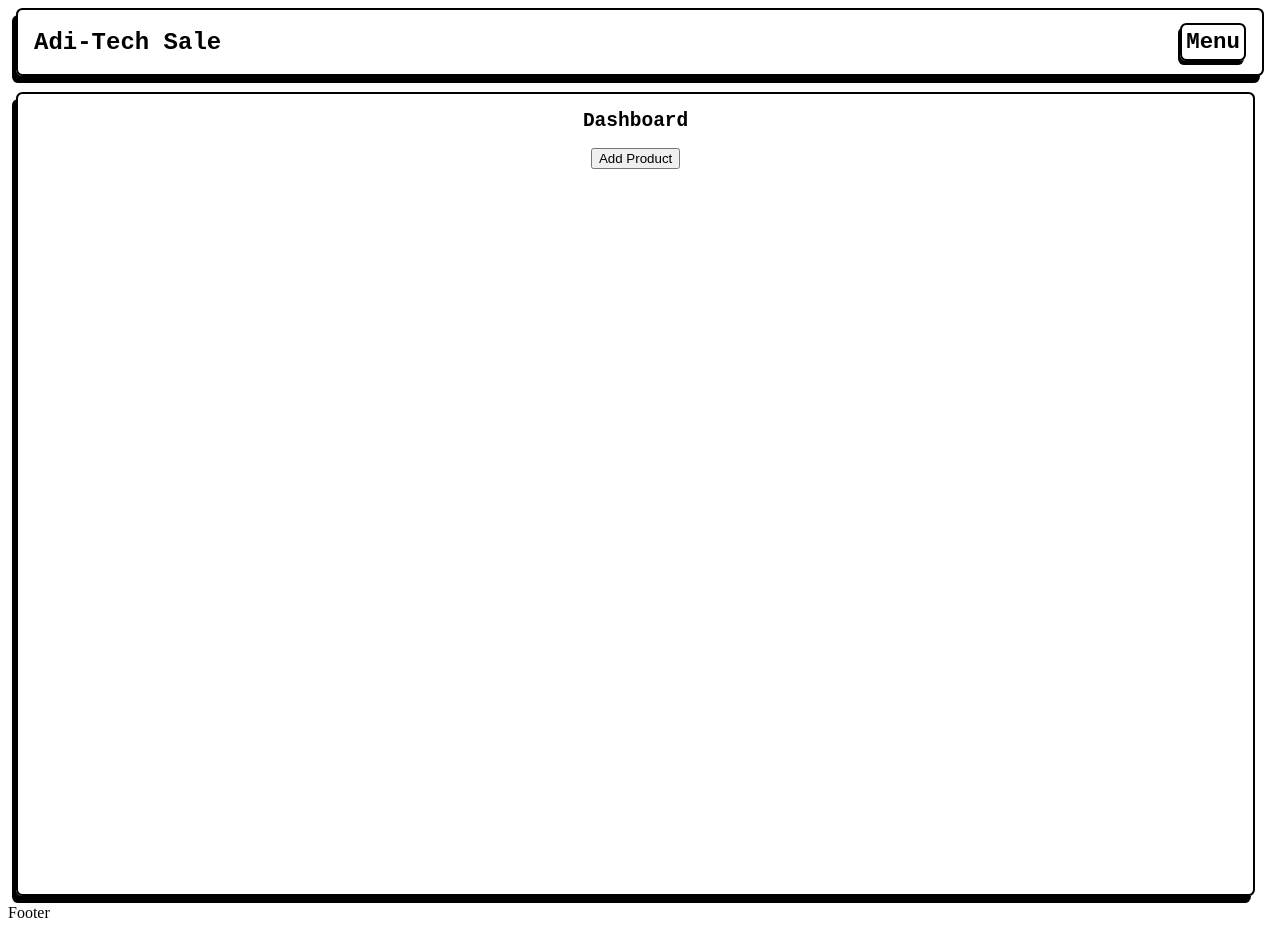
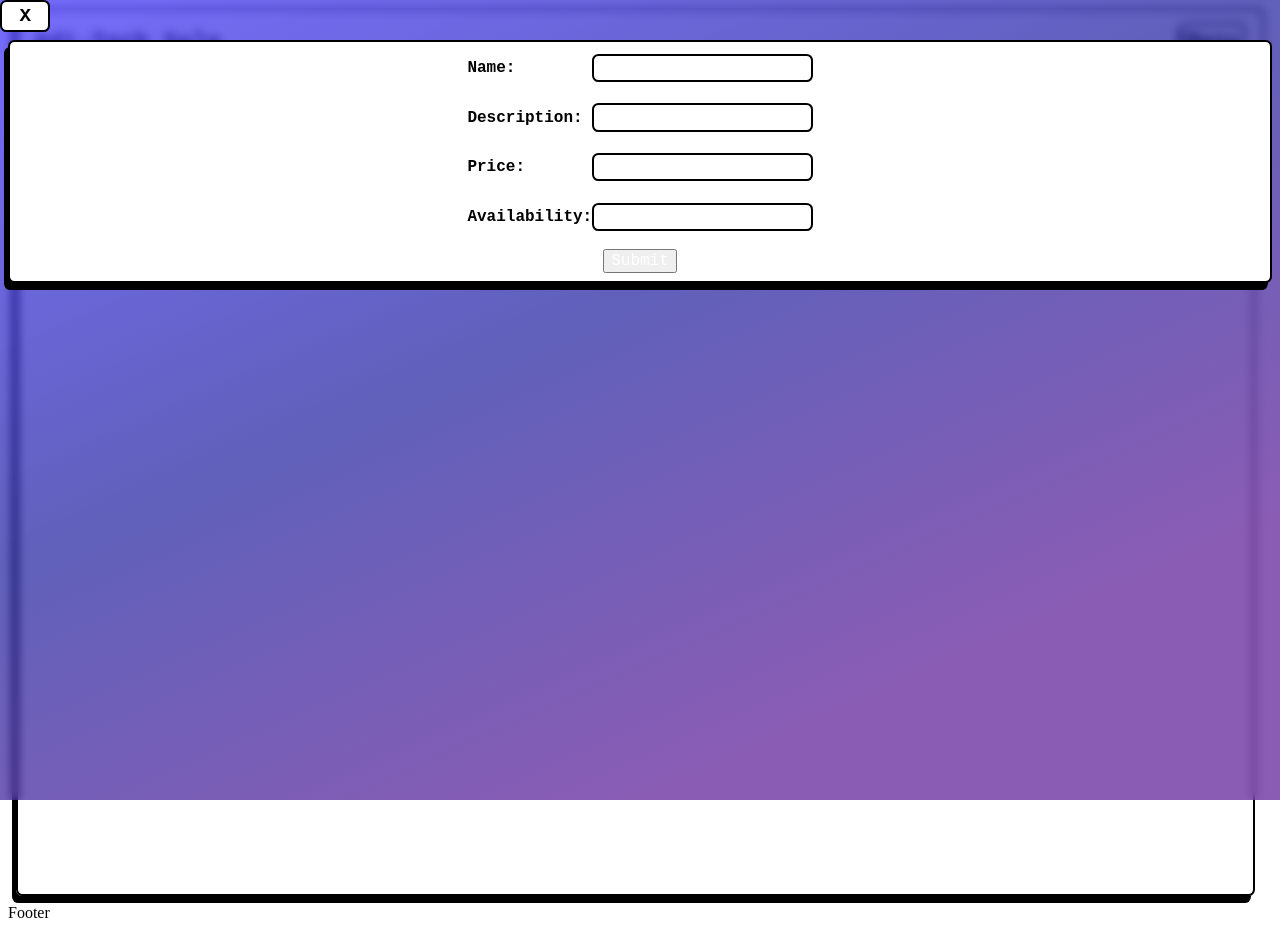
Before and after one commit to Atlessc/web54-tech-sale, a React (Vite) app: page /dashboard in a window 1280 px wide. Both pictures are taken after a click on the button "Add Product". Built offline with nearby package versions, Linux system fonts and the light colour scheme; the HTML template or start-up script is replaced by a standard one.

Commit message:
got the form to appear and next will be testing tomorrow

```diff
--- a/src/components/addProductForm.jsx
+++ b/src/components/addProductForm.jsx
@@ -1,4 +1,5 @@
 import { useState } from 'react'
+import '../styles/styles.css'
 
 function AddProductForm() {
   const [name, setName] = useState('')
@@ -33,29 +34,41 @@ function AddProductForm() {
   }
 
   return (
+    <div className='form-container'>
     <form onSubmit={handleSubmit}>
+      <div className='input-section'>
       <label>
         Name:
         <input type="text" value={name} onChange={event => setName(event.target.value)} />
       </label>
+      </div>
       <br />
+      <div className='input-section'>
       <label>
         Description:
         <input type="text" value={description} onChange={event => setDescription(event.target.value)} />
       </label>
+      </div>
       <br />
+      <div className='input-section'>
       <label>
         Price:
         <input type="text" value={price} onChange={event => setPrice(event.target.value)} />
       </label>
+      </div>
       <br />
+      <div className='input-section'>
       <label>
         Availability:
         <input type="text" value={availability} onChange={event => setAvailability(event.target.value)} />
       </label>
+      </div>
       <br />
-      <input type="submit" value="Add Product" />
+      <div className='submit-button'>
+      <input type="submit" value="Submit" />
+      </div>
     </form>
+    </div>
   )
 }
 
--- a/src/pages/Dashboard.jsx
+++ b/src/pages/Dashboard.jsx
@@ -1,5 +1,6 @@
 import AddProductForm from "../components/addProductForm";
 import { useState } from 'react';
+import '../styles/styles.css'
 
 export default function Dashboard() {
 
@@ -7,6 +8,7 @@ export default function Dashboard() {
 
     const ToggleViewAddProductForm = () => {
         setShowAddProductForm(!showAddProductForm);
+        console.log(showAddProductForm)
     }
 
     return (
@@ -15,11 +17,13 @@ export default function Dashboard() {
             <button onClick={ToggleViewAddProductForm}>
                 <div>Add Product</div>
             </button>
-            {showAddProductForm ? null :
-            <dialog>
-                <div onClick={ToggleViewAddProductForm}>X</div>
+            {showAddProductForm ?
+            <div className="dialog">
+                <div onClick={ToggleViewAddProductForm} className="close-form">X</div>
                 <AddProductForm />
-            </dialog>
+            </div>
+            :
+            null
     }
         </div>
     );
--- a/src/styles/styles.css
+++ b/src/styles/styles.css
@@ -193,3 +193,91 @@
         color: #602381;
     }
 }
+
+.dialog {
+    position: absolute;
+    top: 0;
+    left: 0;
+    width: 100vw;
+    height: 100vh;
+    /* linear gradiant background color */
+    background: rgb(59,47,251);
+    background: linear-gradient(156deg, rgba(59,47,251,0.7) 0%, rgba(29,29,157,0.7) 42%, rgba(89,23,148,0.7) 80%, rgba(89,23,148,0.7) 81%);
+    backdrop-filter: blur(5px);
+}
+
+.form-container {
+    display: flex;
+    flex-direction: column;
+    justify-content: center;
+    align-items: center;
+    margin: 0.5rem;
+    padding: 0.5rem;
+    background-color: #ffffff;
+    border: 2px solid #000000;
+    border-radius: 0.4rem;
+    box-shadow: -4px 7px 0 0 #000000;
+    color: #000000;
+    z-index: 999;
+    -webkit-border-radius: 0.4rem;
+    -moz-border-radius: 0.4rem;
+    -ms-border-radius: 0.4rem;
+    -o-border-radius: 0.4rem;
+}
+
+.close-form {
+    display: flex;
+    justify-content: center;
+    align-items: center;
+    top: 0.3rem;
+    right: 0.3rem;
+    padding: 0.2rem;
+    color: #000000;
+    font-size: 1.2rem;
+    font-weight: bold;
+    border: 2px solid #000000;
+    border-radius: 0.4rem;
+    width: 2.5rem;
+    background-color: rgb(255, 255, 255);
+    cursor: pointer;
+}
+
+.input-section {
+    margin: 0.2rem;
+
+}
+
+.submit-button {
+    display: flex;
+    justify-content: center;
+    align-items: center;
+
+}
+
+.submit-button input {
+    font-family: monospace;
+    font-size: 1rem;
+    color: white;
+}
+
+.input-section label {
+    display: flex;
+    flex-direction: row;
+    justify-content: space-between;
+    align-items: center;
+    font-weight: bolder;
+    font-size: 1rem;
+}
+
+.input-section input {
+    padding: 0.2rem;
+    border: 2px solid #000000;
+    border-radius: 0.4rem;
+    font-family: monospace;
+    font-size: 1rem;
+    color: #ffffff;
+    -webkit-border-radius: 0.4rem;
+    -moz-border-radius: 0.4rem;
+    -ms-border-radius: 0.4rem;
+    -o-border-radius: 0.4rem;
+}
```
Also changed, not shown: src/styles/dashboard.css (added).
